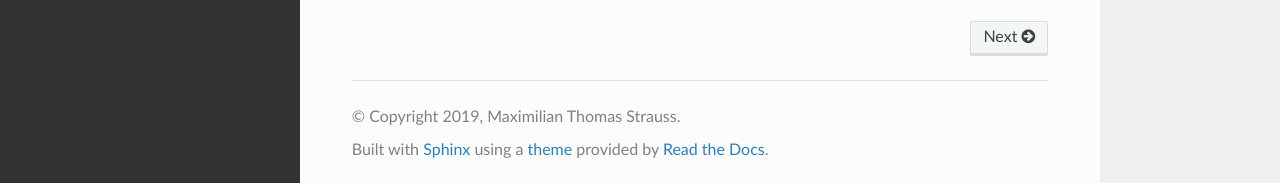
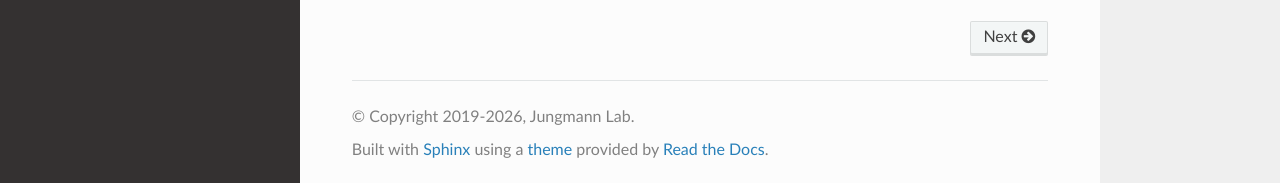
Before and after one commit to jungmannlab/picasso, a Sphinx documentation site: the page built from docs/index.rst, in a window 1280 px wide and 900 px high, scrolled down 2282 px. Shown: the part 714-897 px from the top of the window. Built offline with Sphinx 7.4.7 and the Read the Docs theme 3.1.0, drawn with Linux system fonts in a browser that asks for light colours; some of the changed lines change nothing that is shown.

Commit message:
fix readthedocs

```diff
--- a/docs/conf.py
+++ b/docs/conf.py
@@ -21,10 +21,9 @@
 
 import os
 import sys
-from picasso import __version__ as picasso_version
 
 project = "Picasso"
-copyright = "2019, Maximilian Thomas Strauss"
+copyright = "2019-2026, Jungmann Lab"
 author = "Maximilian T. Strauss"
 
 # The short X.Y version
@@ -32,7 +31,14 @@
 # The full version, including alpha/beta/rc tags
 sys.path.insert(0, os.path.abspath("../.."))
 
-release = picasso_version
+# Read version directly from picasso/version.py to avoid importing the
+# full package (which would require all runtime dependencies on RTD).
+_version_globals = {}
+with open(
+    os.path.join(os.path.dirname(__file__), "..", "picasso", "version.py")
+) as _vf:
+    exec(_vf.read(), _version_globals)
+release = _version_globals["__version__"]
 
 # -- General configuration ---------------------------------------------------
 
```
